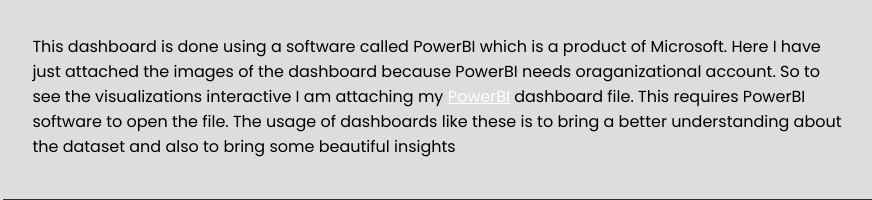
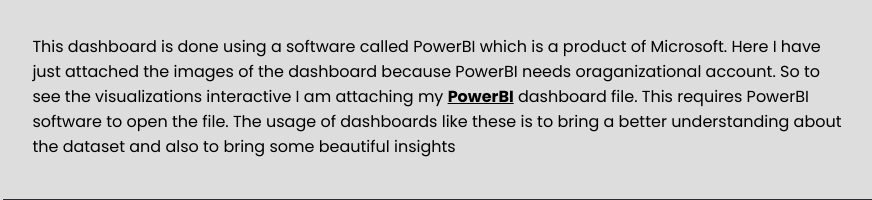
Before and after one commit to Vasanthengineer4949/Rain-Prediction, a Flask app: page / in a window 1280 px wide. Shown: the part 1615-1815 px from the top of the page, without its empty margins (198-1070 px from the left). Run offline with Flask 2, Linux system fonts and the light colour scheme; parts of the project's set-up code (start-up, migrations or seed data) failed here and were passed over; some libraries are stand-ins or nearby versions.

Commit message:
Update index.html

```diff
--- a/template/index.html
+++ b/template/index.html
@@ -67,7 +67,7 @@
       <h2>Dashboard</h2>
       <p>This dashboard is done using a software called PowerBI which is a product of Microsoft.
         Here I have just attached the images of the dashboard because PowerBI needs oraganizational
-        account. So to see the visualizations interactive I am attaching my <a href="../static/rain.pbix">PowerBI</a>
+        account. So to see the visualizations interactive I am attaching my <a href="../static/rain.pbix" style="color: black; font-weight: bold;">PowerBI</a>
         dashboard file. This requires PowerBI software to open the file. The usage of dashboards like
         these is to bring a better understanding about the dataset and also to bring some beautiful insights</p>
       <img class="dashboard-image" src="../static/dashboard.png" alt="1">
```
